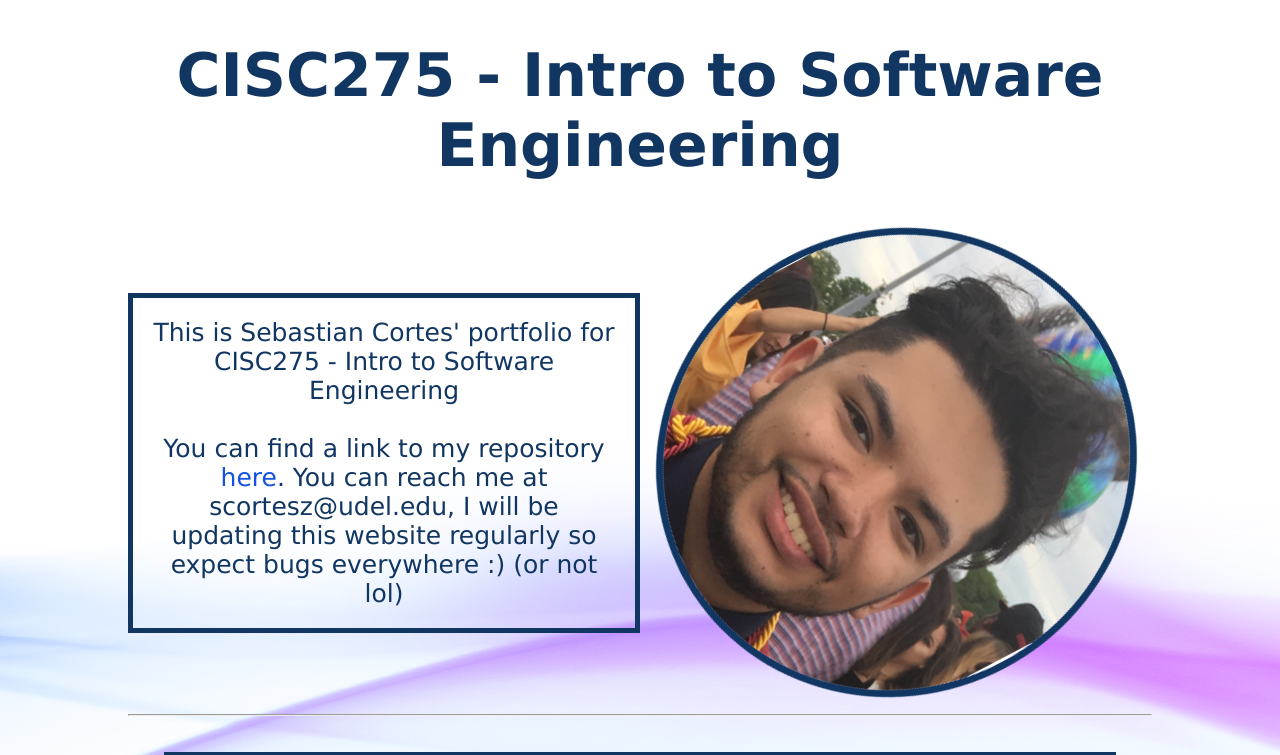
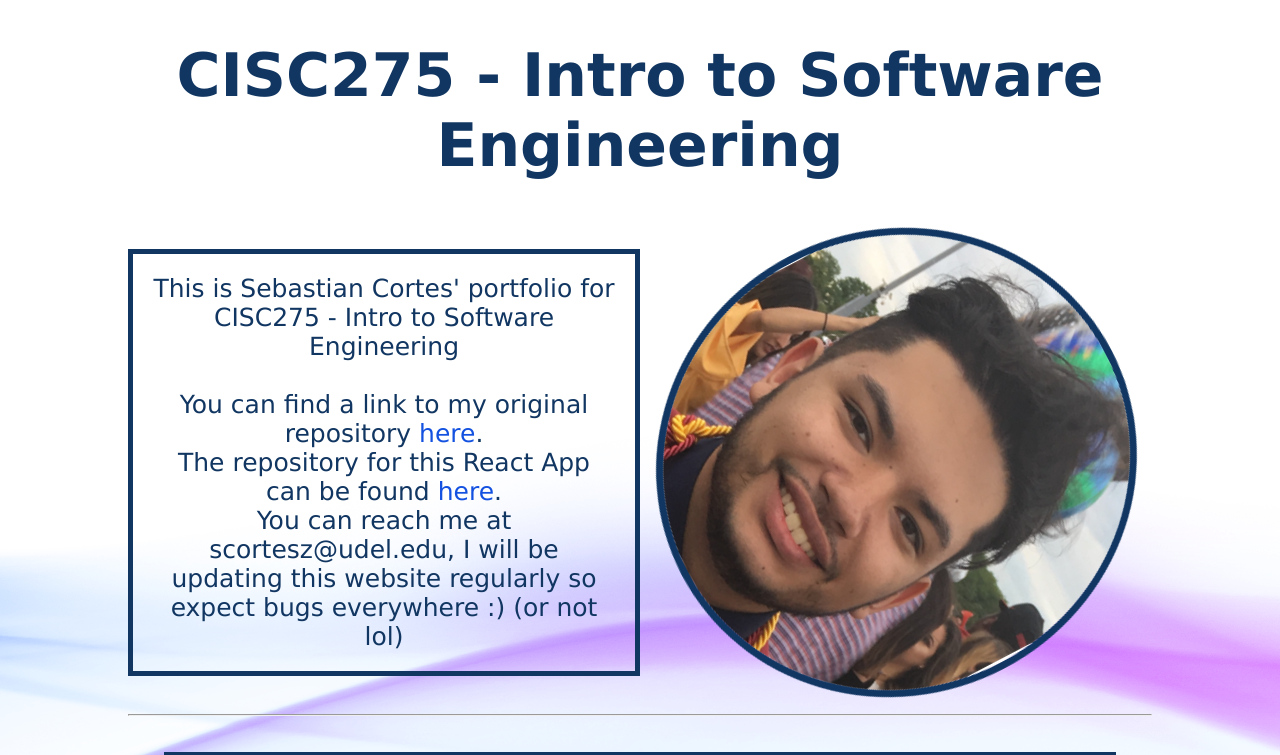
Before and after one commit to Zebxcore/portfolio, a React (Create React App) app: page /home in a window 1280 px wide. Shown: the top 755 px of the page. Built offline with nearby package versions, Linux system fonts and the light colour scheme.

Commit message:
Added react app's repo to intro paragraph

```diff
--- a/src/components/home-top.tsx
+++ b/src/components/home-top.tsx
@@ -12,7 +12,8 @@ function homeTop(){
                     <div className="col">
                         <p id="intro">
                             This is Sebastian Cortes' portfolio for CISC275 - Intro to Software Engineering <br /><br />
-                            You can find a link to my repository <a href="https://github.com/Zebxcore/Zebxcore.github.oi" target="_blank "> here</a>.
+                            You can find a link to my original repository <a href="https://github.com/Zebxcore/Zebxcore.github.oi" target="_blank "> here</a>. <br />
+                            The repository for this React App can be found <a href="https://github.com/Zebxcore/portfolio" target="_blank"> here</a>. <br />
                             You can reach me at scortesz@udel.edu, I will be updating this website regularly so expect bugs everywhere :) (or not lol)
                         </p>
                     </div>
```
